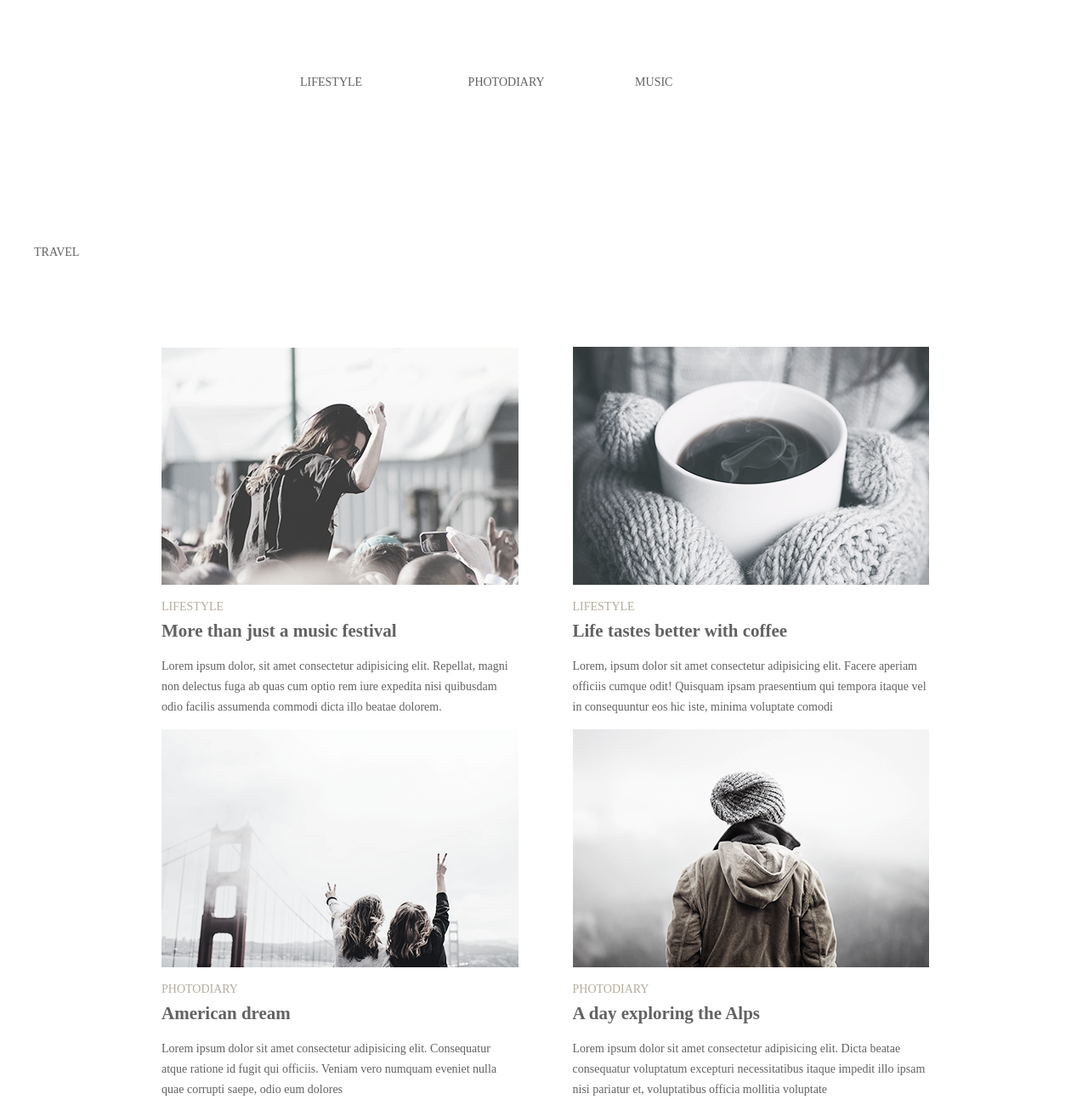
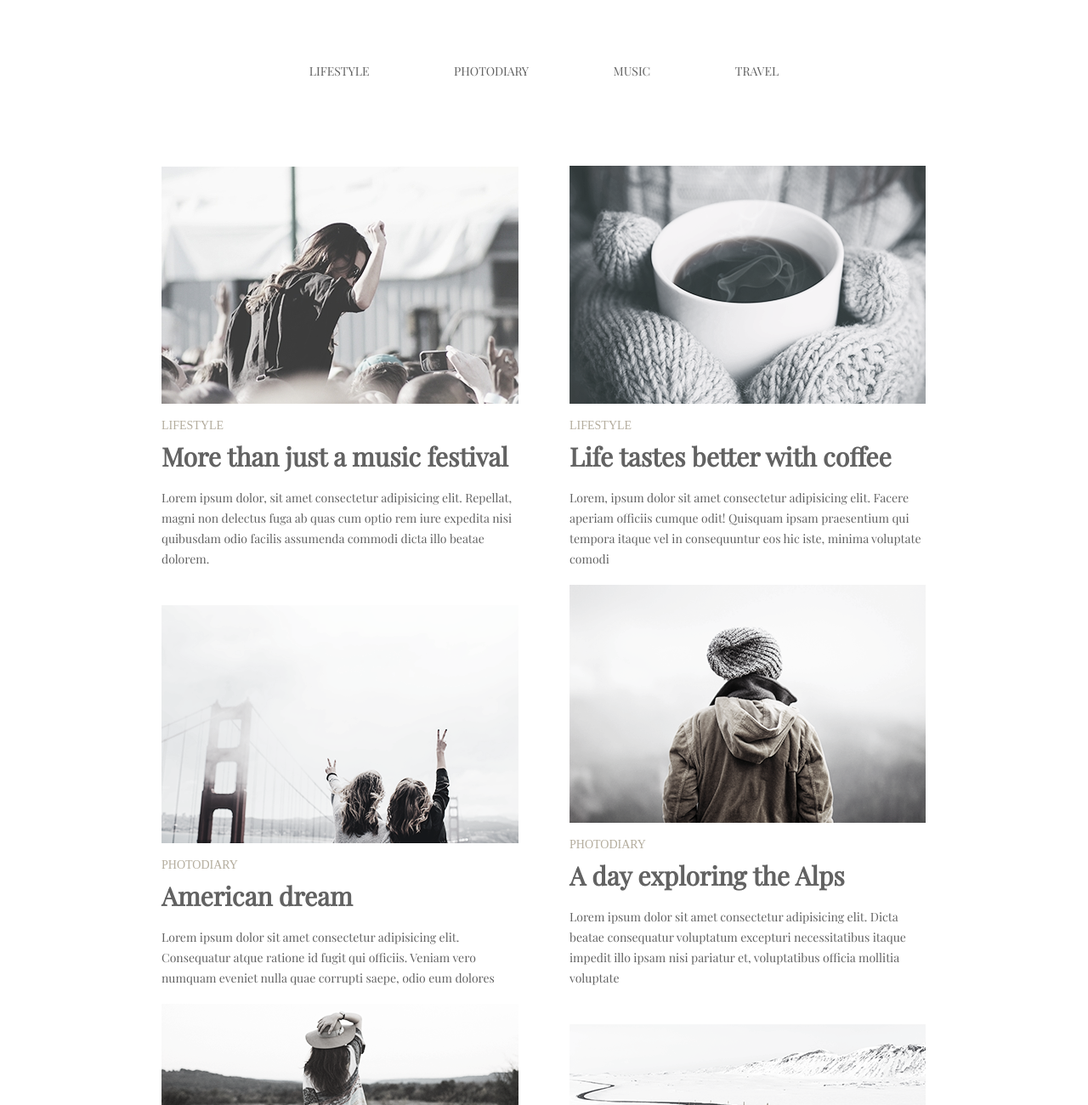
Before and after one commit to ajaxamsterdamsergey/GoIT, a plain HTML site: page index.html in a window 1280 px wide. Shown: the top 1300 px of the page at 85% size. Drawn offline with nearby package versions, Linux system fonts and the light colour scheme.

Commit message:
retake hw3

```diff
--- a/css/main.css
+++ b/css/main.css
@@ -8,7 +8,7 @@ html {
 }
 body {
     color: #626262;
-font-family: "Playfair Display";
+font-family: 'Playfair Display', serif;
 font-size: 14px;
 line-height: 24px;
 }
@@ -17,7 +17,7 @@ line-height: 24px;
     margin: 0 auto;
 }
 .container {
-    width: 1200px;
+    width: 900px;
     margin: 0 auto;
 }
 img {
@@ -26,18 +26,17 @@ img {
     height: auto;
 }
 .nav-menu {
-    margin: 0;
+    margin-top: 72px;
+    margin-bottom: 99px;
     padding: 0;
-    font-size: 14px;
     list-style: none;
+    text-align: center
 }
 .nav-menu a{
     color: #626262;
-font-family: "Playfair Display";
-font-weight: 400;
-line-height: 24px;
-text-transform: uppercase;
-text-decoration: none;
+    font-weight: 400;
+    text-transform: uppercase;
+    text-decoration: none;
 }
 .nav-menu a:hover ,
 .nav-menu a:focus {
@@ -45,27 +44,34 @@ text-decoration: none;
 }
 .nav-menu li {
     display: inline-block;
-}
-.nav-menu_item_lifestyle {
-    margin: 77px 121px 99px 313px;
-}
-.nav-menu_item_photodiary {
-    margin: 77px 103px 99px 0px;
-}
-.nav-menu_item_music {
-    margin: 77px 95px 99px 0px ;
-}
-.nav-menu_item_travel {
-    margin: 77px 298px 99px 0px;
+    margin: 0 3rem;
+
 }
 .card {
     display: inline-block;
     width: 420px;
     margin-right: 60px;
 }
-.cards {
-    display: inline-block;
-    margin-left: 150px;
+
+.card:nth-child(2n){
+    margin-right: 0;
+}
+.card:nth-child(n+3){
+    margin-top: 13px;
+}
+.cards{
+    font-size: 0;
+}
+.some-text {
+    width: 414px;
+height: 63px;
+color: #626262;
+font-size: 14px;
+}
+.article-title{
+    font-family: "Playfair Display";
+    font-size: 30px;
+
 }
 .list_style {
     width: 63px;
@@ -78,13 +84,12 @@ text-transform: uppercase;
 }
 .load_button {
     border: none;
-    margin: 0;
+    margin-top: 70px;;
     padding: 19px 34px;
     min-width: 190px;
 height: 60px;
 background-color: #fff;
 border: 1px solid #626262;
-font-family: "Playfair Display";
 font-size: 20px;
 font-weight: 400;
 line-height: 24px;
@@ -93,5 +98,5 @@ color: #626262;;
 cursor: pointer;
 }
 .button-box {
-    margin: 68px 551px 90px 509px;
+   text-align: center;
 }
--- a/index.html
+++ b/index.html
@@ -5,6 +5,7 @@
     <meta name="viewport" content="width=device-width, initial-scale=1.0">
     <meta http-equiv="X-UA-Compatible" content="ie=edge">
     <link rel="stylesheet" href="css/main.css">
+    <link href="https://fonts.googleapis.com/css?family=Playfair+Display&display=swap" rel="stylesheet">
     <title>homework1</title>
   </head>
 <body>
@@ -12,10 +13,10 @@
     <nav>
     <ul class="nav-menu">
           <!--Так как в задании не был указан адресс ссылки и определить его я не могу - я применил набор букв и символов-->
-      <li class="nav-menu_item_lifestyle"><a href="#lifestyle">lifestyle</a></li>
-      <li class="nav-menu_item_photodiary"><a href="#photodiary" class="hreffoto">photodiary</a></li>
-      <li class="nav-menu_item_music"><a href="#music" class="hrefmusic">music</a></li>
-      <li class="nav-menu_item_travel"><a href="#travel" class="hreftravel">travel</a></li>
+      <li class="nav-menu_item"><a href="#lifestyle">lifestyle</a></li>
+      <li class="nav-menu_item"><a href="#photodiary" class="hreffoto">photodiary</a></li>
+      <li class="nav-menu_item"><a href="#music" class="hrefmusic">music</a></li>
+      <li class="nav-menu_item"><a href="#travel" class="hreftravel">travel</a></li>
     </ul>
     </nav>
   </header>
@@ -24,38 +25,38 @@
         <article class="card">
           <img src="./img/image.jpg" alt="lifestyle">
             <h3 class="list_style">lifestyle</h3>
-              <h2>More than just a music festival </h2>
-            <p>Lorem ipsum dolor, sit amet consectetur adipisicing elit. Repellat, magni non delectus fuga ab quas cum optio rem iure expedita nisi quibusdam odio facilis assumenda commodi dicta illo beatae dolorem.</p>
+              <h2 class="article-title">More than just a music festival </h2>
+            <p class="some-text">Lorem ipsum dolor, sit amet consectetur adipisicing elit. Repellat, magni non delectus fuga ab quas cum optio rem iure expedita nisi quibusdam odio facilis assumenda commodi dicta illo beatae dolorem.</p>
         </article>
         <article class="card">
           <img src="./img/Filtro_fotografico_5_copia_2.png" alt="photodiary">
             <h3 class="list_style">lifestyle</h3>
-              <h2>Life tastes better with coffee</h2>
-            <p>Lorem, ipsum dolor sit amet consectetur adipisicing elit. Facere aperiam officiis cumque odit! Quisquam ipsam praesentium qui tempora itaque vel in consequuntur eos hic iste, minima voluptate comodi</p>
+              <h2 class="article-title">Life tastes better with coffee</h2>
+            <p class="some-text">Lorem, ipsum dolor sit amet consectetur adipisicing elit. Facere aperiam officiis cumque odit! Quisquam ipsam praesentium qui tempora itaque vel in consequuntur eos hic iste, minima voluptate comodi</p>
         </article>
         <article class="card">
           <img src="./img/image1.png" alt="music">
-            <h3 class="list_style">photodiary</h3>
-              <h2>American dream</h2>
-            <p>Lorem ipsum dolor sit amet consectetur adipisicing elit. Consequatur atque ratione id fugit qui officiis. Veniam vero numquam eveniet nulla quae corrupti saepe, odio eum dolores </p>
+          <h3 class="list_style">photodiary</h3>
+              <h2 class="article-title">American dream</h2>
+            <p class="some-text">Lorem ipsum dolor sit amet consectetur adipisicing elit. Consequatur atque ratione id fugit qui officiis. Veniam vero numquam eveniet nulla quae corrupti saepe, odio eum dolores </p>
         </article>
         <article class="card">
           <img src="./img/image2.png" alt="travel">
-            <h3 class="list_style">photodiary</h3>
-              <h2>A day exploring the Alps</h2>
-            <p>Lorem ipsum dolor sit amet consectetur adipisicing elit. Dicta beatae consequatur voluptatum excepturi necessitatibus itaque impedit illo ipsam nisi pariatur et, voluptatibus officia mollitia voluptate </p>
+          <h3 class="list_style">photodiary</h3>
+              <h2 class="article-title">A day exploring the Alps</h2>
+            <p class="some-text">Lorem ipsum dolor sit amet consectetur adipisicing elit. Dicta beatae consequatur voluptatum excepturi necessitatibus itaque impedit illo ipsam nisi pariatur et, voluptatibus officia mollitia voluptate </p>
         </article>
         <article class="card">
           <img src="./img/image3.png" alt="top 10 song">
-            <h3 class="list_style">lifestyle</h3>
-              <h2>Top 10 song for running</h2>
-            <p>Lorem ipsum dolor sit amet consectetur adipisicing elit. Voluptatibus itaque error, necessitatibus ipsum quia reiciendis esse laudantium? Cupiditate, quisquam laudantium in temporibus optio fuga. Debitis aliquid consequatur facilis quam tempora?</p>
+          <h3 class="list_style">lifestyle</h3>
+              <h2 class="article-title">Top 10 song for running</h2>
+            <p class="some-text">Lorem ipsum dolor sit amet consectetur adipisicing elit. Voluptatibus itaque error, necessitatibus ipsum quia reiciendis esse laudantium? Cupiditate, quisquam laudantium in temporibus optio fuga. Debitis aliquid consequatur facilis quam tempora?</p>
         </article>
         <article class="card">
           <img src="./img/image4.png" alt="winter days">
-            <h3 class="list_style">lifestyle</h3>
-              <h2>Cold winter days</h2>
-            <p>Lorem, ipsum dolor sit amet consectetur adipisicing elit. Nemo porro accusamus cum. Totam laborum inventore, vero vitae voluptatibus architecto quae voluptatem ipsum ab animi quis ipsam. Possimus suscipit reprehenderit tempore?</p>
+          <h3 class="list_style">lifestyle</h3>
+              <h2 class="article-title">Cold winter days</h2>
+            <p class="some-text">Lorem, ipsum dolor sit amet consectetur adipisicing elit. Nemo porro accusamus cum. Totam laborum inventore, vero vitae voluptatibus architecto quae voluptatem ipsum ab animi quis ipsam. Possimus suscipit reprehenderit tempore?</p>
         </article>
       </section>
       <div class="button-box">
```
